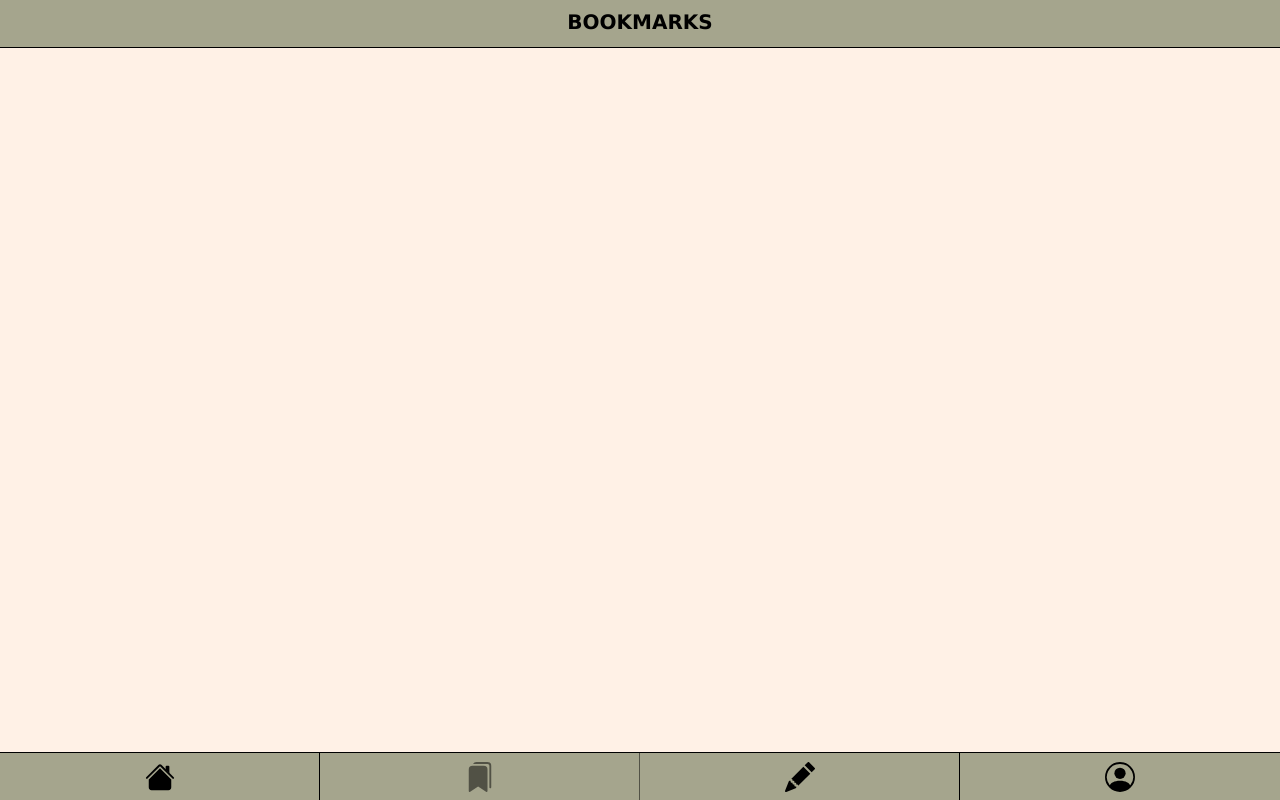
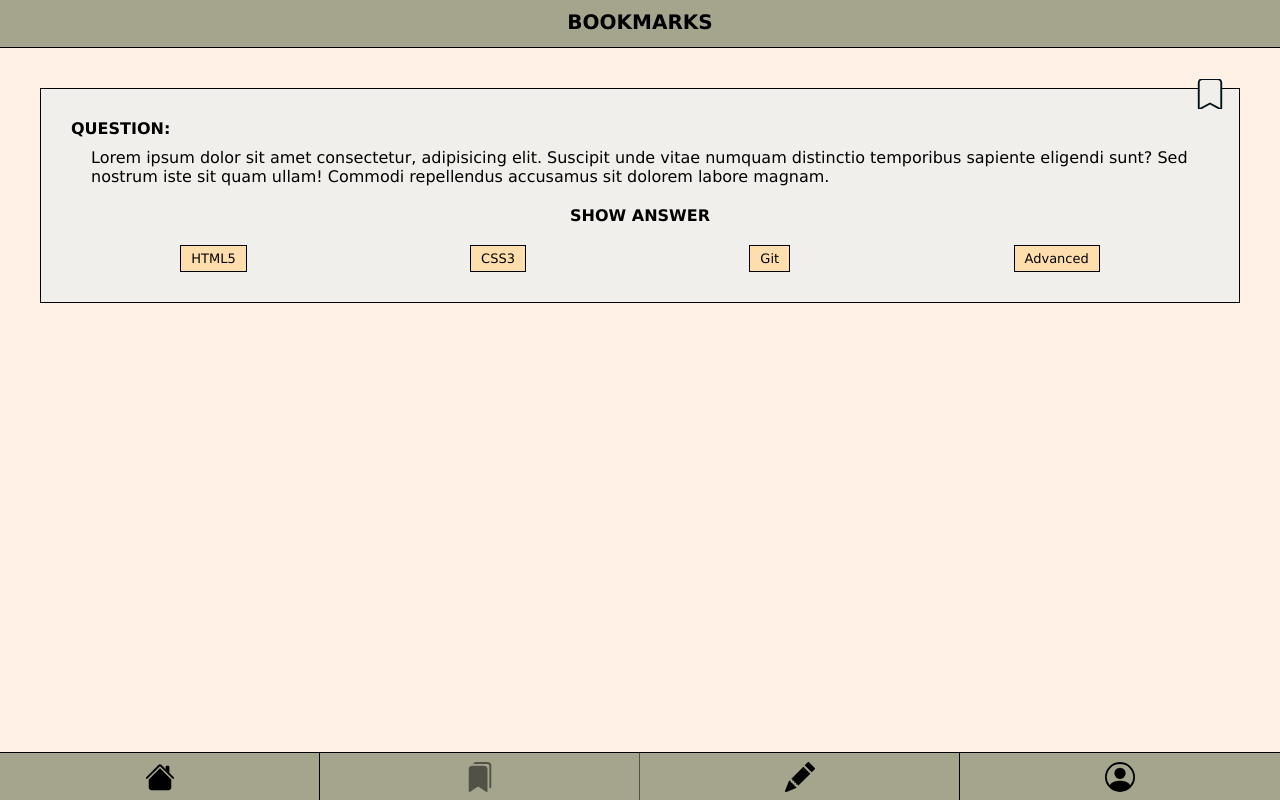
Before and after one commit to codingoak/quiz-app, a website: page bookmarks.html in a window 1280 px wide. Drawn offline with Linux system fonts and the light colour scheme.

Commit message:
Update bookmark and card

```diff
--- a/bookmarks.html
+++ b/bookmarks.html
@@ -10,7 +10,45 @@
   </head>
   <body class="app-grid h-100vh">
     <h1 class="app-grid__header bg-header">BOOKMARKS</h1>
-    <main class="app-grid__scrollarea bg-main"></main>
+    <main class="app-grid__scrollarea bg-main">
+      <article class="card position-relative m-20 card__bg">
+        <button data-js="btnBookmark" class="position-absolute card__bookmark">
+          <svg
+            data-js="imgBookmark"
+            xmlns="http://www.w3.org/2000/svg"
+            width="30"
+            height="30"
+            stroke="var(--color-dark)"
+            viewBox="0 0 16 16"
+            class="card__bookmark--empty"
+          >
+            <path
+              d="M2 2v13.5a.5.5 0 0 0 .74.439L8 13.069l5.26 2.87A.5.5 0 0 0 14 15.5V2a2 2 0 0 0-2-2H4a2 2 0 0 0-2 2z"
+            />
+          </svg>
+        </button>
+        <h2>QUESTION:</h2>
+        <p class="ml-20">
+          Lorem ipsum dolor sit amet consectetur, adipisicing elit. Suscipit
+          unde vitae numquam distinctio temporibus sapiente eligendi sunt? Sed
+          nostrum iste sit quam ullam! Commodi repellendus accusamus sit dolorem
+          labore magnam.
+        </p>
+        <details class="m-20">
+          <summary></summary>
+          <p>
+            This is the right answer. Lorem ipsum dolor sit amet consectetur
+            adipisicing elit.
+          </p>
+        </details>
+        <ul role="list" class="flex flex-wrap gap-5 justify-evenly">
+          <li class="p__tag m-auto">HTML5</li>
+          <li class="p__tag m-auto">CSS3</li>
+          <li class="p__tag m-auto">Git</li>
+          <li class="p__tag m-auto">Advanced</li>
+        </ul>
+      </article>
+    </main>
     <nav class="nav__grid bg-navbar">
       <a href="./index.html" class="nav__a nav__border-right"
         ><img src="./images/house-fill.svg" alt="home" class="nav__img"
```
Also changed, not shown: index.html (+0 -1 lines), styles/components/card.html (+4 -7 lines).
